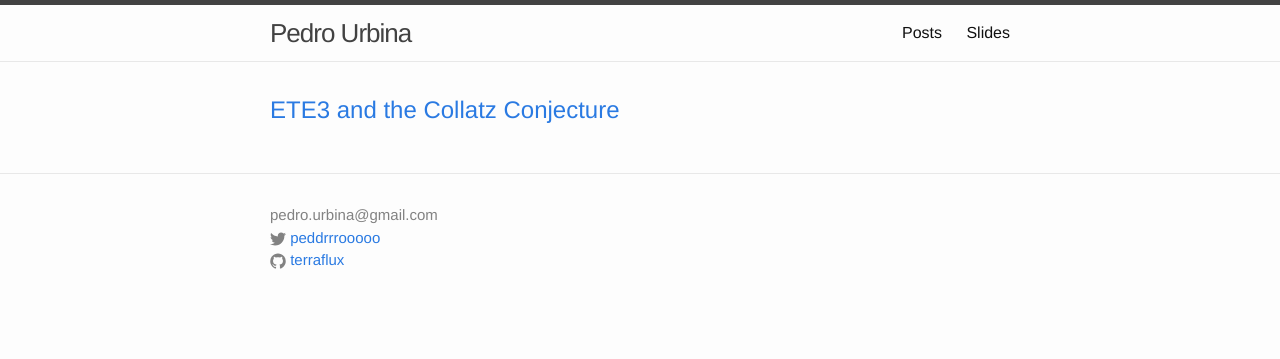
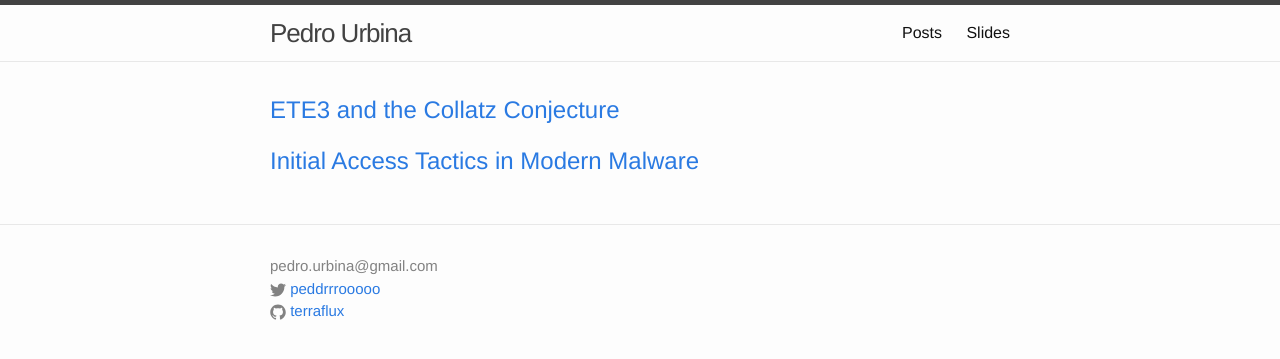
Before and after one commit to Terraflux/terraflux.github.io, a Jekyll site: the page built from slides/index.html, in a window 1280 px wide. Shown: the top 359 px of the page. Built offline with Jekyll 4.4.1, drawn with Linux system fonts in a browser that asks for light colours.

Commit message:
slides added

```diff
--- a/slides/index.html
+++ b/slides/index.html
@@ -6,3 +6,6 @@ title: Slides
 <h2>
 	<a href="/assets/slides/ETE3 and the Collatz Conjecture.pdf">ETE3 and the Collatz Conjecture</a>
 </h2>
+<h2>
+	<a href="/assets/slides/Initial Access Tactics in Modern Malware.pdf">Initial Access Tactics in Modern Malware</a>
+</h2>
```
